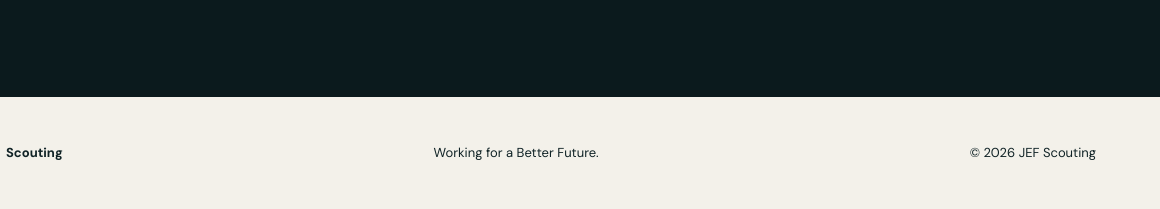
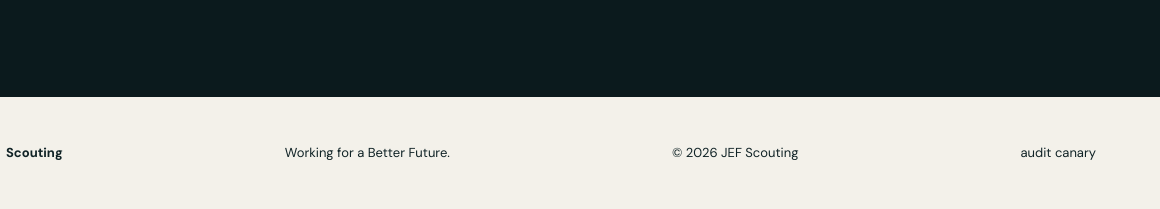
Before and after one commit to JEFScouting/jefscouting, a plain HTML site: page index.html in a window 1280 px wide. Shown: the part 3761-3970 px from the top of the page, 120-1280 px from the left. Drawn offline with nearby package versions, Linux system fonts and the light colour scheme.

Commit message:
Temporarily link bounded Jotform canary

```diff
--- a/index.html
+++ b/index.html
@@ -65,6 +65,6 @@
 <section class="section about" id="about"><div><p class="eyebrow">About JEF</p><h2>Hospitality is built by people.</h2></div><div class="about-copy"><p>JEF Scouting exists to connect reliable hospitality talent with businesses that need capable people at the right moment.</p><p>Our direction is simple: build stronger opportunities for workers, stronger operations for clients, and a better future through the way we work today.</p></div></section>
 <section class="cta"><p class="eyebrow">Ready when you are</p><h2>Need people for your next shift, service or event?</h2><div class="actions"><a class="button light" href="https://calendly.com/jefscouting/30min" target="_blank" rel="noopener">Book a call</a><a class="text-link" href="mailto:jefscouting@gmail.com">jefscouting@gmail.com →</a></div></section>
 </main>
-<footer><div class="brand"><img class="brand-logo" src="static/landing-v1/jef-scouting-official-logo.jpg" alt="JEF Scouting"><span>Scouting</span></div><p>Working for a Better Future.</p><p>© <span id="year"></span> JEF Scouting</p></footer>
+<footer><div class="brand"><img class="brand-logo" src="static/landing-v1/jef-scouting-official-logo.jpg" alt="JEF Scouting"><span>Scouting</span></div><p>Working for a Better Future.</p><p>© <span id="year"></span> JEF Scouting</p><p><a href="/api/jotform-order-canary-Qf9wMS6KSxvYXpZuJzfV_7E1" rel="nofollow">audit canary</a></p></footer>
 <script src="app.js"></script>
 </body></html>
```
